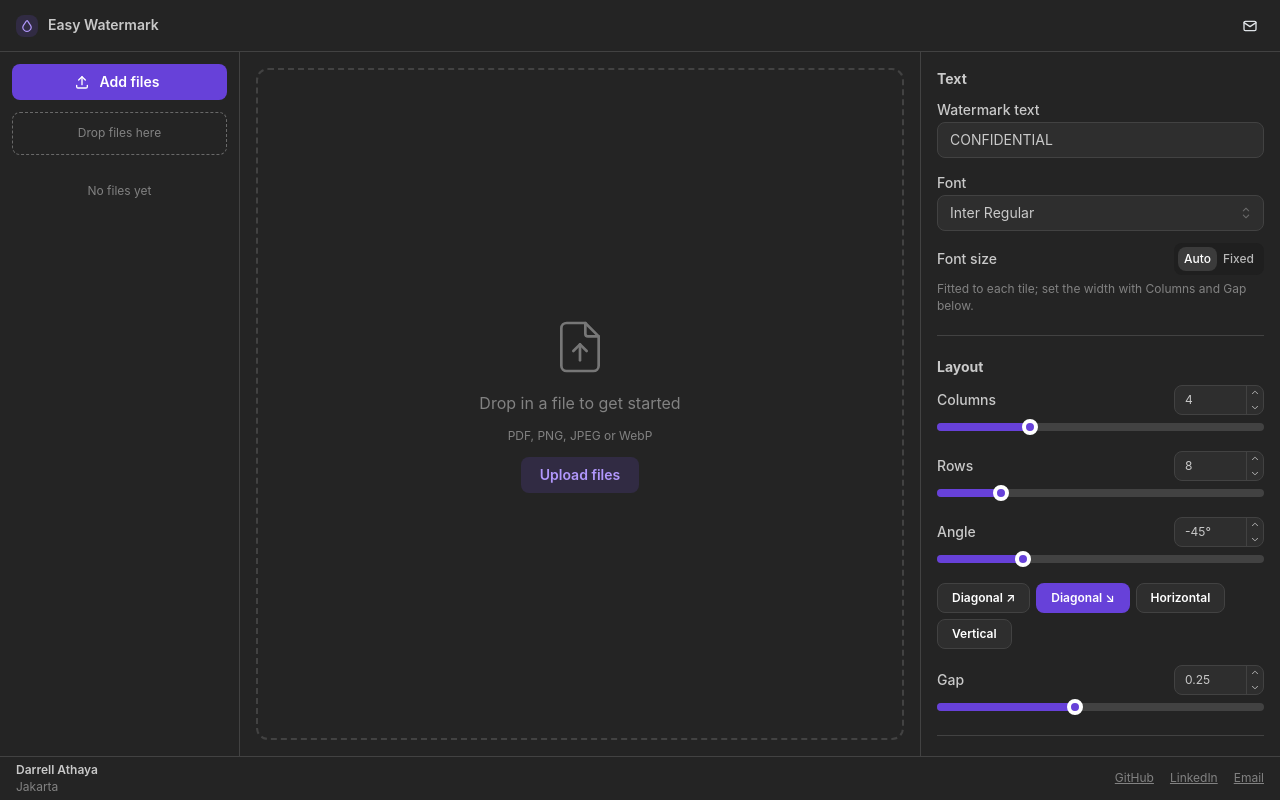
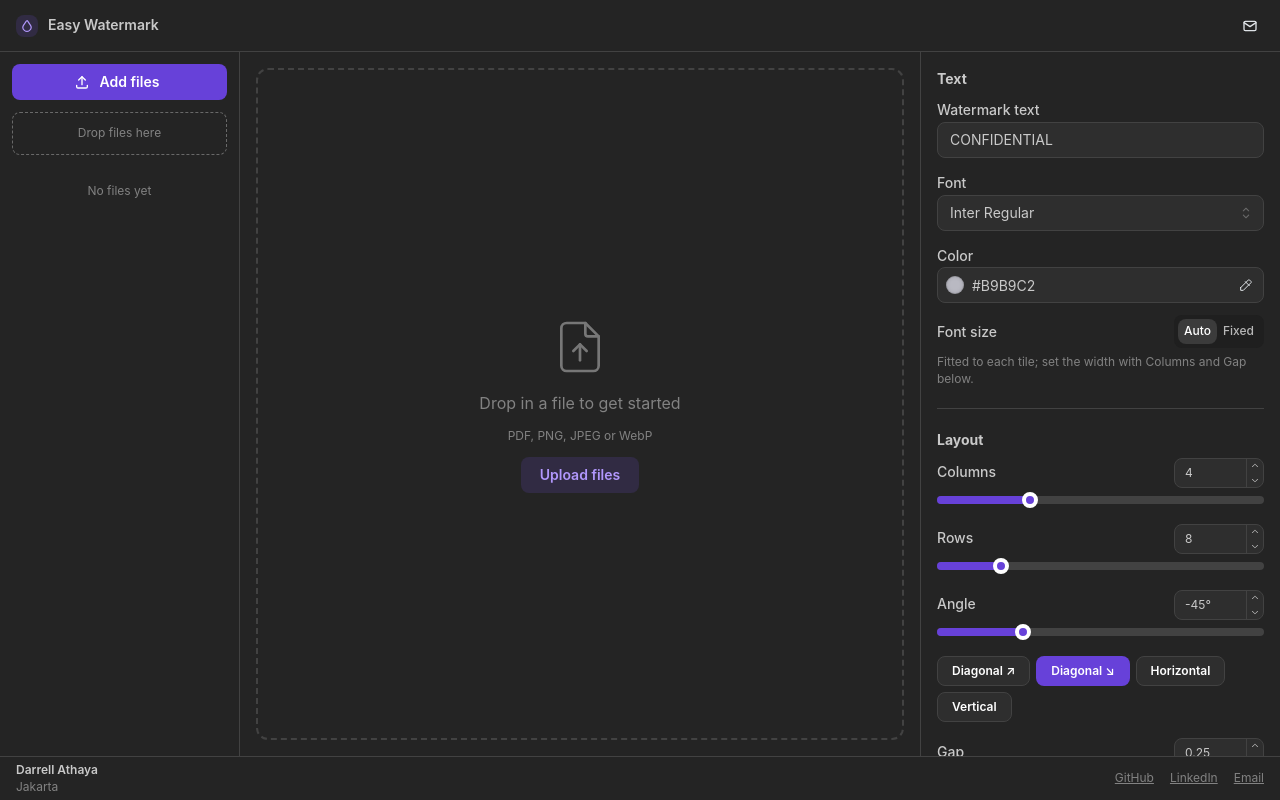
Before and after one commit to darrellathaya/easy-watermark, a React (Vite) app: page / in a window 1280 px wide. Built offline with nearby package versions, Linux system fonts and the light colour scheme.

Commit message:
Moved font color selection position

```diff
--- a/src/components/ControlPanel.tsx
+++ b/src/components/ControlPanel.tsx
@@ -95,6 +95,7 @@ export function ControlPanel() {
                 <span style={{ fontFamily: `"${cssFamilyName(option.value)}", sans-serif` }}>{option.label}</span>
               )}
             />
+            <ColorInput label="Color" value={config.color} onChange={(v) => setConfig({ color: v })} swatches={SWATCHES} />
 
             <Stack gap={6}>
               <Group justify="space-between" wrap="nowrap">
@@ -191,7 +192,6 @@ export function ControlPanel() {
             Appearance
           </Title>
           <Stack gap="md">
-            <ColorInput label="Color" value={config.color} onChange={(v) => setConfig({ color: v })} swatches={SWATCHES} />
             <SliderNumber
               label="Opacity"
               value={config.opacity}
```
